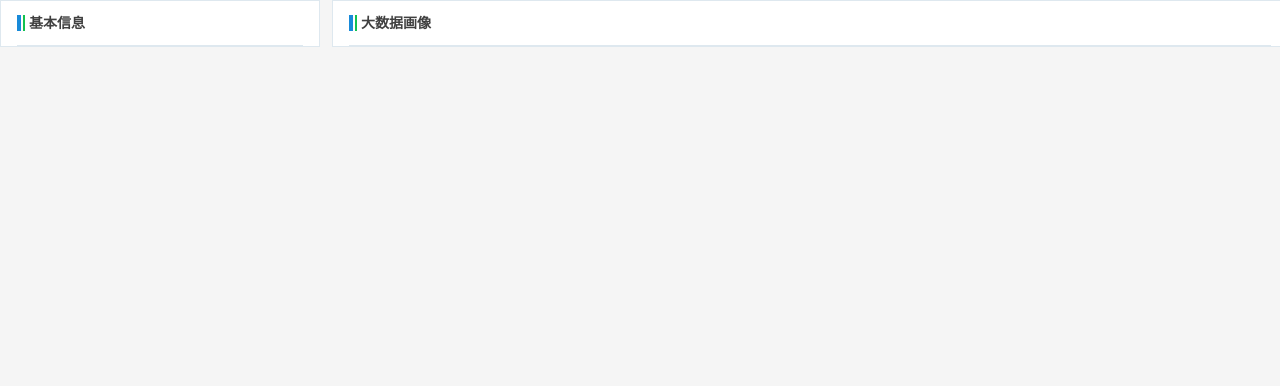
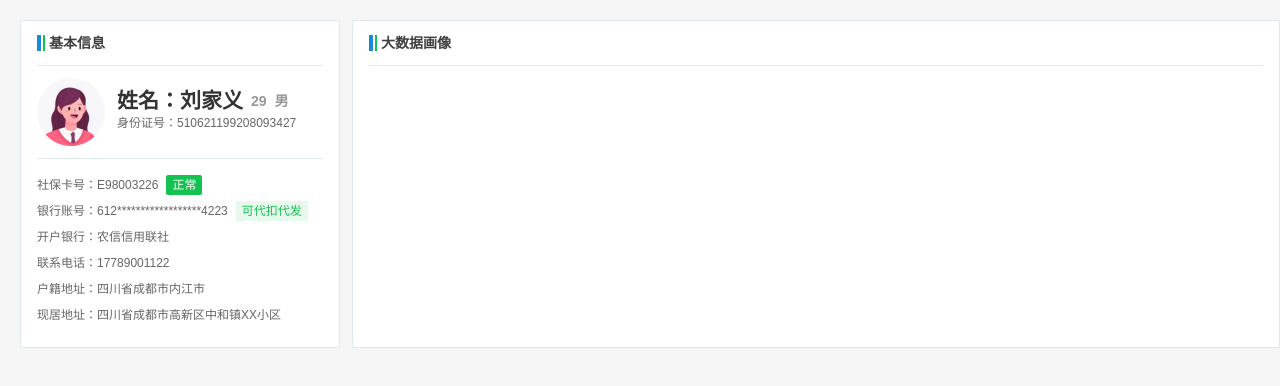
Before and after one commit to eiiizong/config-gulp, a website: page src/hmhn-01.html in a window 1280 px wide. Drawn offline with nearby package versions, Linux system fonts and the light colour scheme; files that its build step writes are made by us from their sources.

Commit message:
hmhn01 基本信息

```diff
--- a/src/hmhn-01.html
+++ b/src/hmhn-01.html
@@ -28,6 +28,47 @@
       <div class="hnhm-wrapper">
         <div id="basic_info" class="wrapper basic-info-wrapper" v-cloak>
           <div class="wrapper-title">基本信息</div>
+          <div class="info-wrapper">
+            <div class="avatar">
+              <img src="./images/hmhn-01/avatar.png" alt="" />
+            </div>
+            <div class="info">
+              <div class="name">
+                <h2>姓名：刘家义</h2>
+                <div>29</div>
+                <i class="iconimg iconimg-gender">男</i>
+              </div>
+              <div class="idcard">身份证号：510621199208093427</div>
+            </div>
+          </div>
+          <div class="other-info">
+            <div class="info-cell">
+              <div class="key">社保卡号：</div>
+              <div class="value">E98003226</div>
+              <div class="tag">正常</div>
+            </div>
+            <div class="info-cell">
+              <div class="key">银行账号：</div>
+              <div class="value">612******************4223</div>
+              <div class="tag tag-02">可代扣代发</div>
+            </div>
+            <div class="info-cell">
+              <div class="key">开户银行：</div>
+              <div class="value">农信信用联社</div>
+            </div>
+            <div class="info-cell">
+              <div class="key">联系电话：</div>
+              <div class="value">17789001122</div>
+            </div>
+            <div class="info-cell">
+              <div class="key">户籍地址：</div>
+              <div class="value">四川省成都市内江市</div>
+            </div>
+            <div class="info-cell">
+              <div class="key">现居地址：</div>
+              <div class="value">四川省成都市高新区中和镇XX小区</div>
+            </div>
+          </div>
         </div>
         <div
           id="big_data_portrait"
--- a/src/styles/scss/pages/hmhn-01.scss
+++ b/src/styles/scss/pages/hmhn-01.scss
@@ -1,5 +1,6 @@
 .app {
   background-color: #f5f5f5;
+  padding: 20px;
 }
 .hnhm-wrapper {
   display: flex;
@@ -39,9 +40,75 @@
   }
   &.basic-info-wrapper {
     width: 320px;
+    .info-wrapper {
+      padding: 12px 0;
+      display: flex;
+      align-items: center;
+      .info {
+        .name {
+          display: flex;
+          font-size: 14px;
+          font-weight: 600;
+          line-height: 22px;
+          color: #989898;
+          h2 {
+            font-weight: bold;
+            line-height: 22px;
+            color: #333333;
+            margin-right: 8px;
+          }
+          .iconimg {
+            margin-left: 8px;
+          }
+        }
+        .idcard {
+          font-size: 12px;
+          font-weight: 400;
+          line-height: 22px;
+          color: #666666;
+          opacity: 1;
+        }
+      }
+      .avatar {
+        width: 68px;
+        margin-right: 12px;
+      }
+    }
+    .other-info {
+      font-size: 12px;
+      font-weight: 400;
+      line-height: 20px;
+      color: #666666;
+      padding: 16px 0;
+      border-top: 1px solid #dee8ef;
+      .info-cell {
+        display: flex;
+        align-items: center;
+        margin-bottom: 6px;
+        white-space: nowrap;
+        .value {
+          overflow: hidden;
+        }
+        .tag {
+          padding: 2px 6px;
+          background: #13c251;
+          border-radius: 2px;
+          font-size: 12px;
+          font-weight: 400;
+          line-height: 16px;
+          color: #fff;
+          margin-left: 8px;
+          &.tag-02 {
+            color: #13c251;
+            background-color: rgba(#13c251, 0.1);
+          }
+        }
+      }
+    }
   }
   &.big-data-portrait-wrapper {
     flex: 1;
     overflow: hidden;
+    margin-right: 0;
   }
 }
```
Also changed, not shown: src/images/hmhn-01/avatar.png (added).
